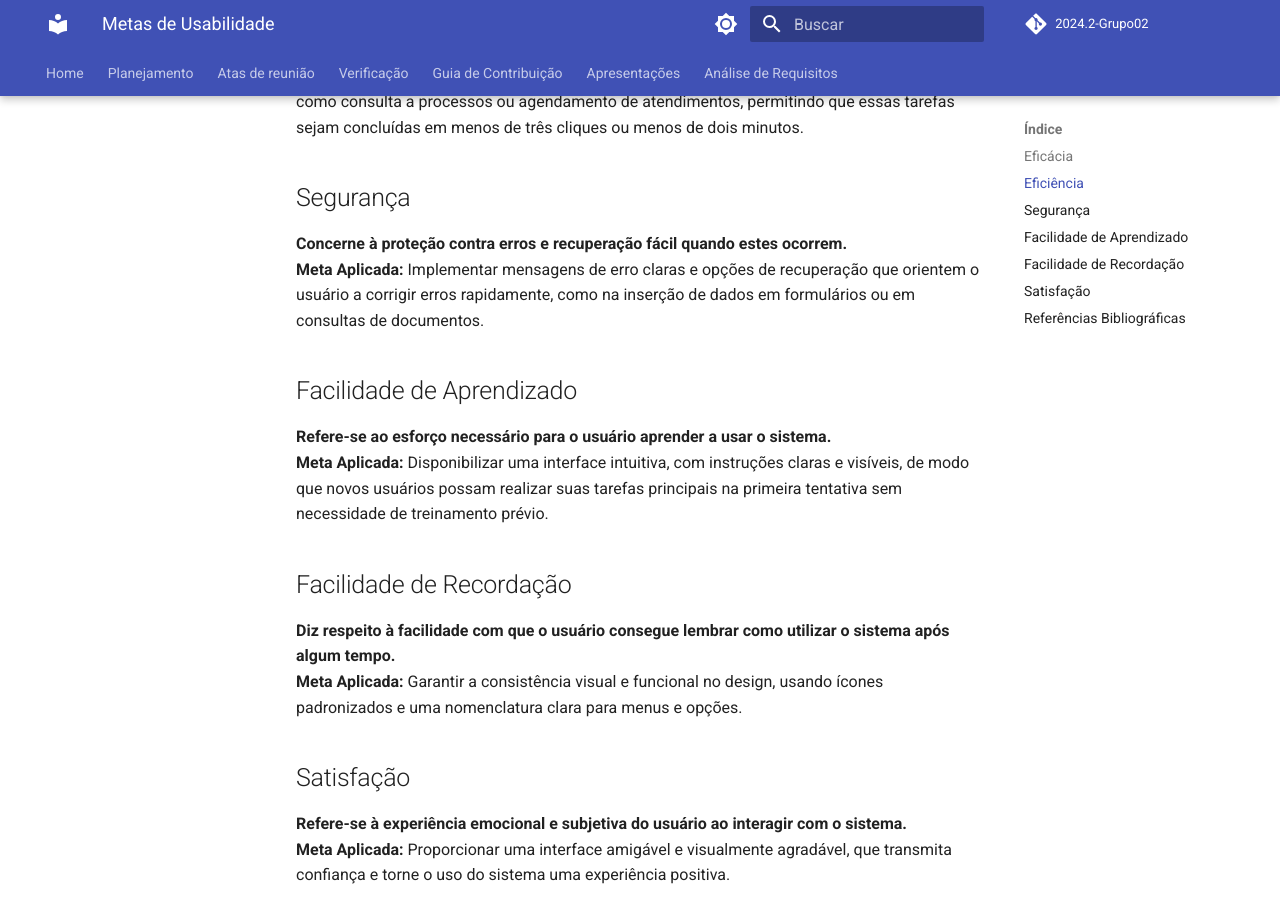
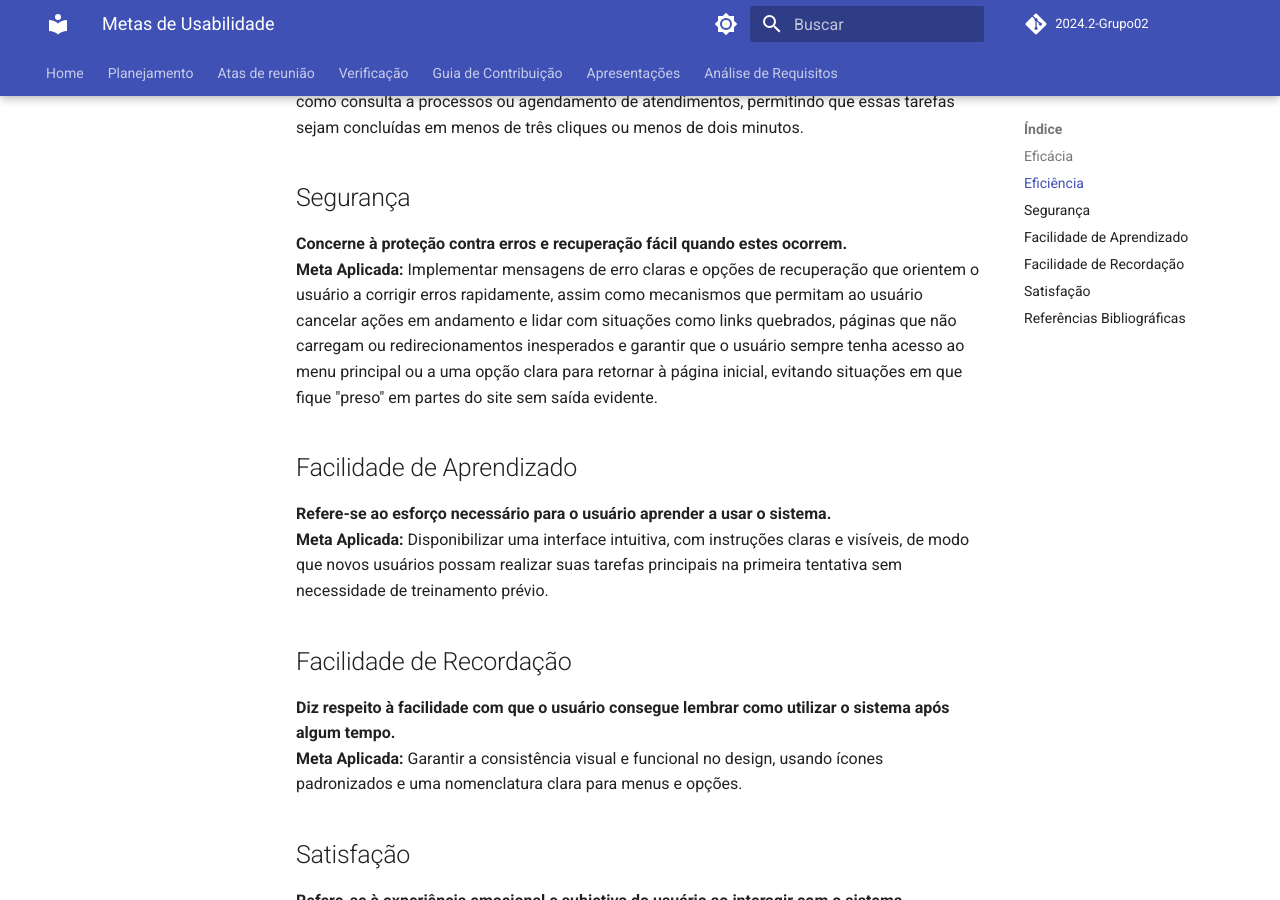
Before and after one commit to Interacao-Humano-Computador/2024.2-Grupo02, an MkDocs documentation site: the page built from docs/Analise/metasdeusabilidade.md, in a window 1280 px wide and 900 px high, scrolled down 679 px. Built offline with MkDocs 1.6.1 and Material for MkDocs 9.7.7, drawn with Linux system fonts in a browser that asks for light colours; comment, search, counter and statistics services are not loaded.

Commit message:
Update metasdeusabilidade.md

```diff
--- a/docs/Analise/metasdeusabilidade.md
+++ b/docs/Analise/metasdeusabilidade.md
@@ -12,7 +12,7 @@ As metas de usabilidade deste projeto foram definidas com base nos fatores de qu
 
 ## Segurança
 **Concerne à proteção contra erros e recuperação fácil quando estes ocorrem.**
-**Meta Aplicada:** Implementar mensagens de erro claras e opções de recuperação que orientem o usuário a corrigir erros rapidamente, como na inserção de dados em formulários ou em consultas de documentos.
+**Meta Aplicada:** Implementar mensagens de erro claras e opções de recuperação que orientem o usuário a corrigir erros rapidamente, assim como mecanismos que permitam ao usuário cancelar ações em andamento e lidar com situações como links quebrados, páginas que não carregam ou redirecionamentos inesperados e garantir que o usuário sempre tenha acesso ao menu principal ou a uma opção clara para retornar à página inicial, evitando situações em que fique "preso" em partes do site sem saída evidente.
 
 ## Facilidade de Aprendizado
 **Refere-se ao esforço necessário para o usuário aprender a usar o sistema.**
```
